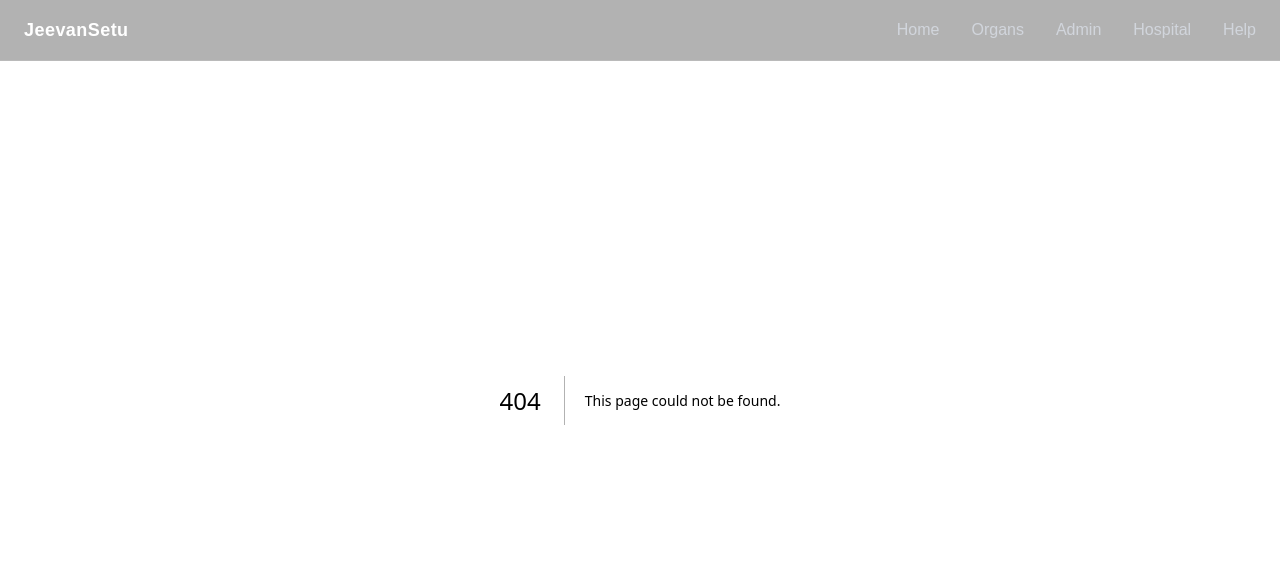
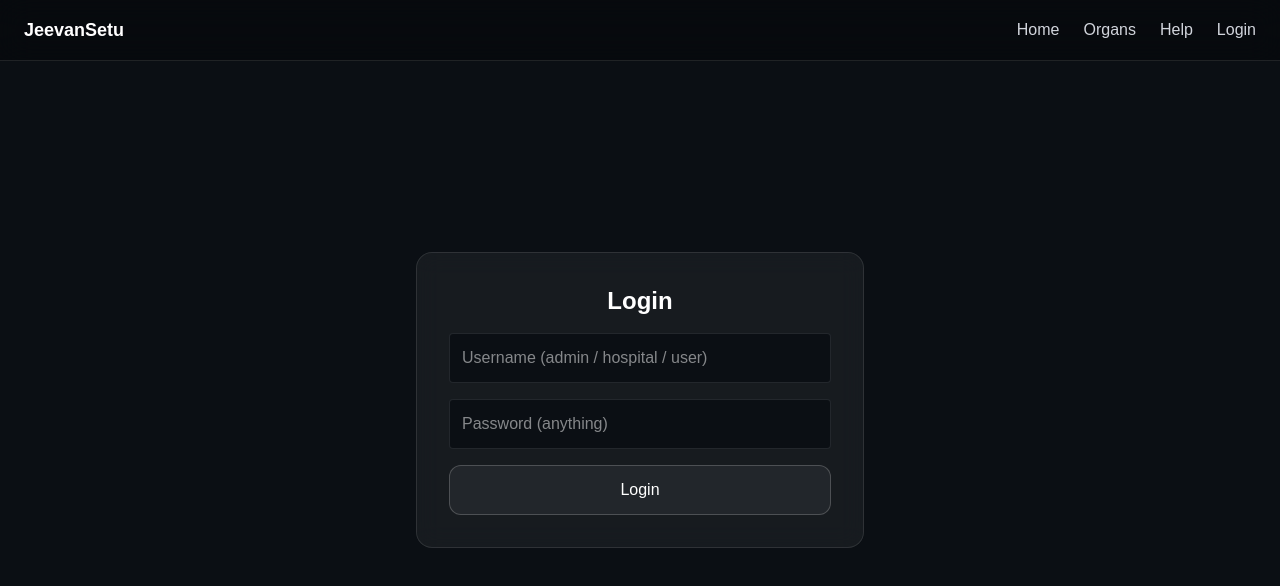
Before and after one commit to Charan-vamshi/jeevansetu-organ-donation-mvp, a Next.js app: page /login in a window 1280 px wide. Before the commit this address had no page. Shown: the top 586 px of the page. Built offline with nearby package versions, Linux system fonts and the light colour scheme.

Commit message:
Added localStorage persistence and fixed data flow across admin and hospital

```diff
--- a/app/admin/page.tsx
+++ b/app/admin/page.tsx
@@ -1,6 +1,20 @@
+"use client";
+
+import { useEffect } from "react";
+import { useRouter } from "next/navigation";
 import RequestTable from "@/components/admin/RequestTable";
 
 export default function AdminPage() {
+  const router = useRouter();
+
+  useEffect(() => {
+    const role = localStorage.getItem("role");
+
+    if (role !== "admin") {
+      router.push("/login");
+    }
+  }, []);
+
   return (
     <main className="pt-24 px-6 max-w-7xl mx-auto">
       <h1 className="text-3xl font-semibold text-white mb-8">
--- /dev/null
+++ b/app/donate/page.tsx
@@ -0,0 +1,9 @@
+import DonateForm from "@/components/forms/DonateForm";
+
+export default function DonatePage() {
+  return (
+    <main className="pt-24 px-6">
+      <DonateForm />
+    </main>
+  );
+}
--- a/app/hospital/page.tsx
+++ b/app/hospital/page.tsx
@@ -1,6 +1,20 @@
+"use client";
+
+import { useEffect } from "react";
+import { useRouter } from "next/navigation";
 import HospitalRequestList from "@/components/hospital/HospitalRequestList";
 
 export default function HospitalPage() {
+  const router = useRouter();
+
+  useEffect(() => {
+    const role = localStorage.getItem("role");
+
+    if (role !== "hospital") {
+      router.push("/login");
+    }
+  }, []);
+
   return (
     <main className="pt-24 px-6 max-w-7xl mx-auto">
       <h1 className="text-3xl font-semibold text-white mb-8">
--- /dev/null
+++ b/app/login/page.tsx
@@ -0,0 +1,68 @@
+"use client";
+
+import { useState } from "react";
+import { useRouter } from "next/navigation";
+
+export default function LoginPage() {
+  const [username, setUsername] = useState("");
+  const [password, setPassword] = useState("");
+  const [error, setError] = useState("");
+  const router = useRouter();
+
+  const handleLogin = (e: any) => {
+    e.preventDefault();
+
+    const role = username.toLowerCase();
+
+    if (role === "admin") {
+      localStorage.setItem("role", role);
+      router.push("/admin");
+    } else if (role === "hospital") {
+      localStorage.setItem("role", role);
+      router.push("/hospital");
+    } else if (role === "user") {
+      localStorage.setItem("role", role);
+      router.push("/");
+    } else {
+      setError("Invalid username. Use admin / hospital / user");
+    }
+  };
+
+  return (
+    <main className="min-h-screen flex items-center justify-center px-6">
+      <form
+        onSubmit={handleLogin}
+        className="glass p-8 w-full max-w-md space-y-4"
+      >
+        <h2 className="text-2xl text-white font-semibold text-center">
+          Login
+        </h2>
+
+        {error && (
+          <p className="text-red-400 text-sm text-center">{error}</p>
+        )}
+
+        <input
+          placeholder="Username (admin / hospital / user)"
+          value={username}
+          onChange={(e) => setUsername(e.target.value)}
+          className="w-full p-3 rounded bg-[#0B0F14] border border-white/10 text-white"
+          required
+        />
+
+        <input
+          type="password"
+          placeholder="Password (anything)"
+          value={password}
+          onChange={(e) => setPassword(e.target.value)}
+          className="w-full p-3 rounded bg-[#0B0F14] border border-white/10 text-white"
+          required
+        />
+
+        <button type="submit" className="glass-button w-full">
+          Login
+        </button>
+      </form>
+    </main>
+  );
+}
--- a/components/admin/RequestTable.tsx
+++ b/components/admin/RequestTable.tsx
@@ -1,7 +1,8 @@
 "use client";
 
-import { useState } from "react";
-import { requests as globalRequests } from "@/data/store";
+import { useState, useEffect } from "react";
+import { Request } from "@/data/store";
+import { getRequests, saveRequests } from "@/data/store";
 
 const hospitals = [
   "Apollo Hospital",
@@ -12,7 +13,10 @@ const hospitals = [
 ];
 
 export default function RequestTable() {
-  const [requests, setRequests] = useState(globalRequests);
+  const [requests, setRequests] = useState<Request[]>([]);
+  useEffect(() => {
+    setRequests(getRequests());
+  }, []);
 
   const assignHospital = (id: number, hospital: string) => {
     const updated = requests.map((req) =>
@@ -24,7 +28,7 @@ export default function RequestTable() {
     setRequests(updated);
 
     // update global store
-    globalRequests.splice(0, globalRequests.length, ...updated);
+    saveRequests(updated);
   };
 
   return (
--- a/components/forms/DonateForm.tsx
+++ b/components/forms/DonateForm.tsx
@@ -0,0 +1,71 @@
+"use client";
+
+import { useState } from "react";
+import { requests } from "@/data/store";
+
+export default function DonateForm() {
+  const [form, setForm] = useState({
+    name: "",
+    organ: "",
+    bloodGroup: "",
+  });
+
+  const handleSubmit = (e: any) => {
+    e.preventDefault();
+
+    const newDonation = {
+      id: Date.now(),
+      ...form,
+      urgency: "Low",
+      status: "Pending",
+      hospital: "",
+      type: "donation" as const,
+    };
+
+    requests.push(newDonation);
+
+    setForm({
+      name: "",
+      organ: "",
+      bloodGroup: "",
+    });
+
+    alert("Donation submitted successfully");
+  };
+
+  return (
+    <form onSubmit={handleSubmit} className="glass p-6 max-w-xl mx-auto space-y-4">
+      <h2 className="text-xl text-white font-semibold mb-4">
+        Donate Organ
+      </h2>
+
+      <input
+        placeholder="Name"
+        value={form.name}
+        onChange={(e) => setForm({ ...form, name: e.target.value })}
+        className="w-full p-3 rounded bg-[#0B0F14] border border-white/10 text-white"
+        required
+      />
+
+      <input
+        placeholder="Organ"
+        value={form.organ}
+        onChange={(e) => setForm({ ...form, organ: e.target.value })}
+        className="w-full p-3 rounded bg-[#0B0F14] border border-white/10 text-white"
+        required
+      />
+
+      <input
+        placeholder="Blood Group"
+        value={form.bloodGroup}
+        onChange={(e) => setForm({ ...form, bloodGroup: e.target.value })}
+        className="w-full p-3 rounded bg-[#0B0F14] border border-white/10 text-white"
+        required
+      />
+
+      <button type="submit" className="glass-button w-full">
+        Submit Donation
+      </button>
+    </form>
+  );
+}
--- a/components/forms/RequestForm.tsx
+++ b/components/forms/RequestForm.tsx
@@ -1,8 +1,7 @@
 "use client";
 
 import { useState } from "react";
-import { requests } from "@/data/store";
-
+import { addRequest } from "@/data/store";
 export default function RequestForm() {
   const [form, setForm] = useState({
     name: "",
@@ -19,10 +18,11 @@ export default function RequestForm() {
       ...form,
       status: "Pending",
       hospital: "",
+      type: "request" as const,
     };
 
     // add to global store
-    requests.push(newRequest);
+    addRequest(newRequest);
 
     // reset form
     setForm({
--- a/components/hospital/HospitalRequestList.tsx
+++ b/components/hospital/HospitalRequestList.tsx
@@ -1,10 +1,14 @@
 "use client";
 
-import { useState } from "react";
-import { requests as globalRequests } from "@/data/store";
+import { useState, useEffect } from "react";
+import { Request, getRequests, saveRequests } from "@/data/store";
 
 export default function HospitalRequestList() {
-  const [requests, setRequests] = useState(globalRequests);
+  const [requests, setRequests] = useState<Request[]>([]);
+
+  useEffect(() => {
+    setRequests(getRequests());
+  }, []);
 
   const approveRequest = (id: number) => {
     const updated = requests.map((req) =>
@@ -12,12 +16,10 @@ export default function HospitalRequestList() {
     );
 
     setRequests(updated);
-
-    // update global store
-    globalRequests.splice(0, globalRequests.length, ...updated);
+    saveRequests(updated);
   };
 
-  // show only assigned requests
+  // only assigned items
   const assignedRequests = requests.filter(
     (req) => req.status === "Assigned"
   );
@@ -46,15 +48,15 @@ export default function HospitalRequestList() {
               <td>{req.urgency}</td>
               <td>{req.hospital}</td>
 
-              {/* Status Badge */}
+              {/* Status badge */}
               <td>
                 <span
                   className={`px-3 py-1 rounded-full text-sm ${
                     req.status === "Pending"
-                      ? "bg-gray-600 text-white"
+                      ? "bg-gray-600"
                       : req.status === "Assigned"
-                      ? "bg-blue-600 text-white"
-                      : "bg-green-600 text-white"
+                      ? "bg-blue-600"
+                      : "bg-green-600"
                   }`}
                 >
                   {req.status}
--- a/components/navbar/Navbar.tsx
+++ b/components/navbar/Navbar.tsx
@@ -1,10 +1,18 @@
 "use client";
 
 import Link from "next/link";
+import { useEffect, useState } from "react";
 import { motion } from "framer-motion";
 import { fadeIn } from "@/components/animations/motionVariants";
 
 export default function Navbar() {
+  const [role, setRole] = useState<string | null>(null);
+
+  useEffect(() => {
+    const storedRole = localStorage.getItem("role");
+    setRole(storedRole);
+  }, []);
+
   return (
     <motion.nav
       variants={fadeIn as any}
@@ -13,32 +21,51 @@ export default function Navbar() {
       className="fixed top-0 left-0 w-full z-50 bg-black/30 backdrop-blur-lg border-b border-white/10"
     >
       <div className="max-w-7xl mx-auto px-6 py-4 flex items-center justify-between">
-        {/* Logo */}
-        <h1 className="text-white font-semibold text-lg tracking-wide">
+        <h1 className="text-white font-semibold text-lg">
           JeevanSetu
         </h1>
 
-        {/* Navigation Links */}
-        <div className="flex items-center gap-8 text-gray-300">
-          <Link href="/" className="transition hover:text-white">
+        <div className="flex items-center gap-6 text-gray-300">
+          {/* Common Navigation */}
+          <Link href="/" className="hover:text-white">
             Home
           </Link>
-
-          <Link href="/organs" className="transition hover:text-white">
+          <Link href="/organs" className="hover:text-white">
             Organs
           </Link>
-
-          <Link href="/admin" className="transition hover:text-white">
-            Admin
+          <Link href="/help" className="hover:text-white">
+            Help
           </Link>
 
-          <Link href="/hospital" className="transition hover:text-white">
-            Hospital
-          </Link>
+          {/* Role-Based Navigation */}
+          {role === "admin" && (
+            <Link href="/admin" className="hover:text-white">
+              Admin
+            </Link>
+          )}
 
-          <Link href="/help" className="transition hover:text-white">
-            Help
-          </Link>
+          {role === "hospital" && (
+            <Link href="/hospital" className="hover:text-white">
+              Hospital
+            </Link>
+          )}
+
+          {/* Auth */}
+          {!role ? (
+            <Link href="/login" className="hover:text-white">
+              Login
+            </Link>
+          ) : (
+            <button
+              onClick={() => {
+                localStorage.removeItem("role");
+                window.location.href = "/login";
+              }}
+              className="glass-button text-sm"
+            >
+              Logout
+            </button>
+          )}
         </div>
       </div>
     </motion.nav>
--- a/data/store.ts
+++ b/data/store.ts
@@ -6,25 +6,23 @@ export type Request = {
   urgency: string;
   status: string;
   hospital: string;
+  type: "request" | "donation";
 };
 
-export let requests: Request[] = [
-  {
-    id: 1,
-    name: "Ravi Kumar",
-    organ: "Kidney",
-    bloodGroup: "O+",
-    urgency: "High",
-    status: "Pending",
-    hospital: "",
-  },
-  {
-    id: 2,
-    name: "Anita Sharma",
-    organ: "Liver",
-    bloodGroup: "A+",
-    urgency: "Medium",
-    status: "Pending",
-    hospital: "",
-  },
-];
+const STORAGE_KEY = "jeevansetu_requests";
+
+export const getRequests = (): Request[] => {
+  if (typeof window === "undefined") return [];
+  const data = localStorage.getItem(STORAGE_KEY);
+  return data ? JSON.parse(data) : [];
+};
+
+export const saveRequests = (data: Request[]) => {
+  localStorage.setItem(STORAGE_KEY, JSON.stringify(data));
+};
+
+export const addRequest = (req: Request) => {
+  const current = getRequests();
+  current.push(req);
+  saveRequests(current);
+};
```
